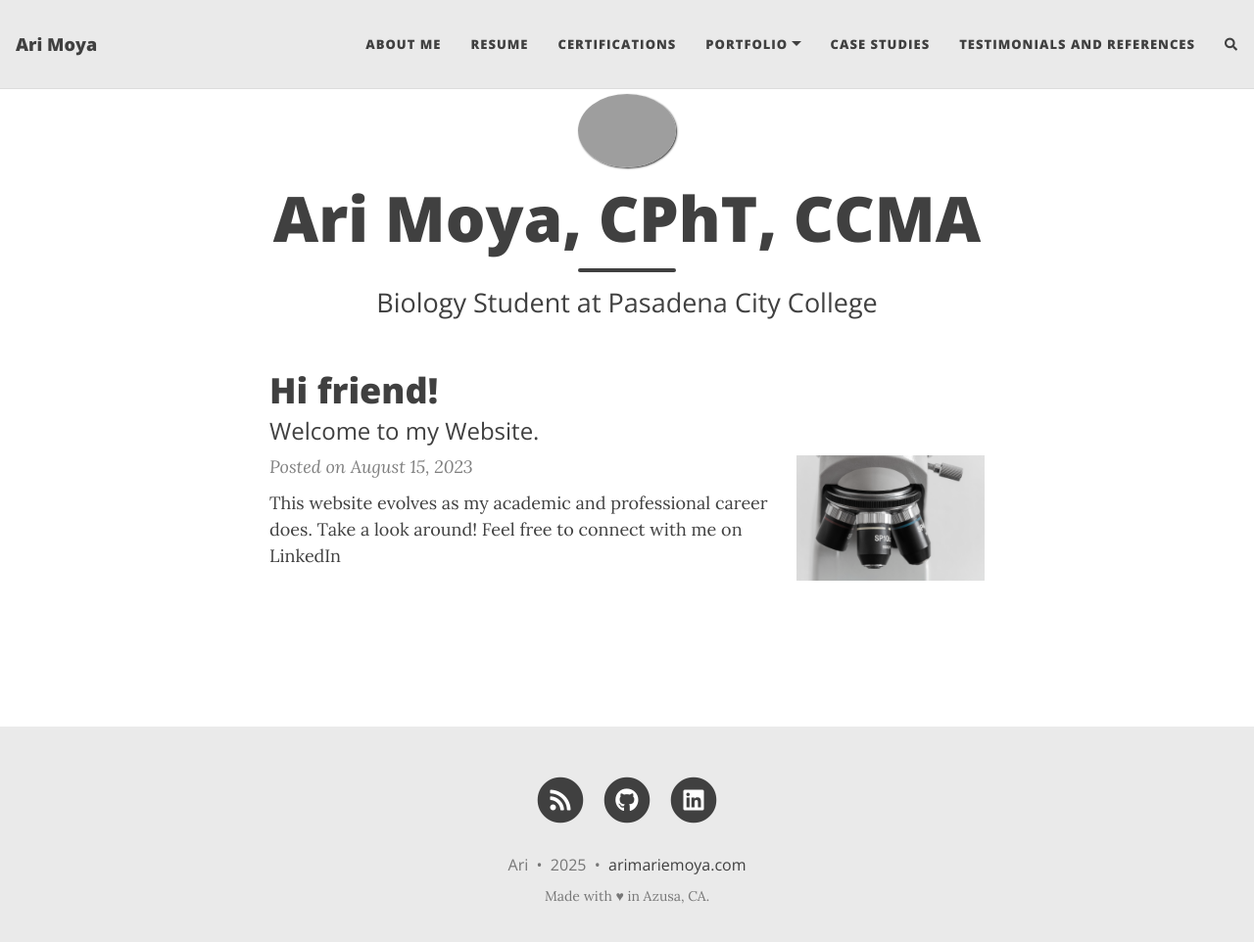
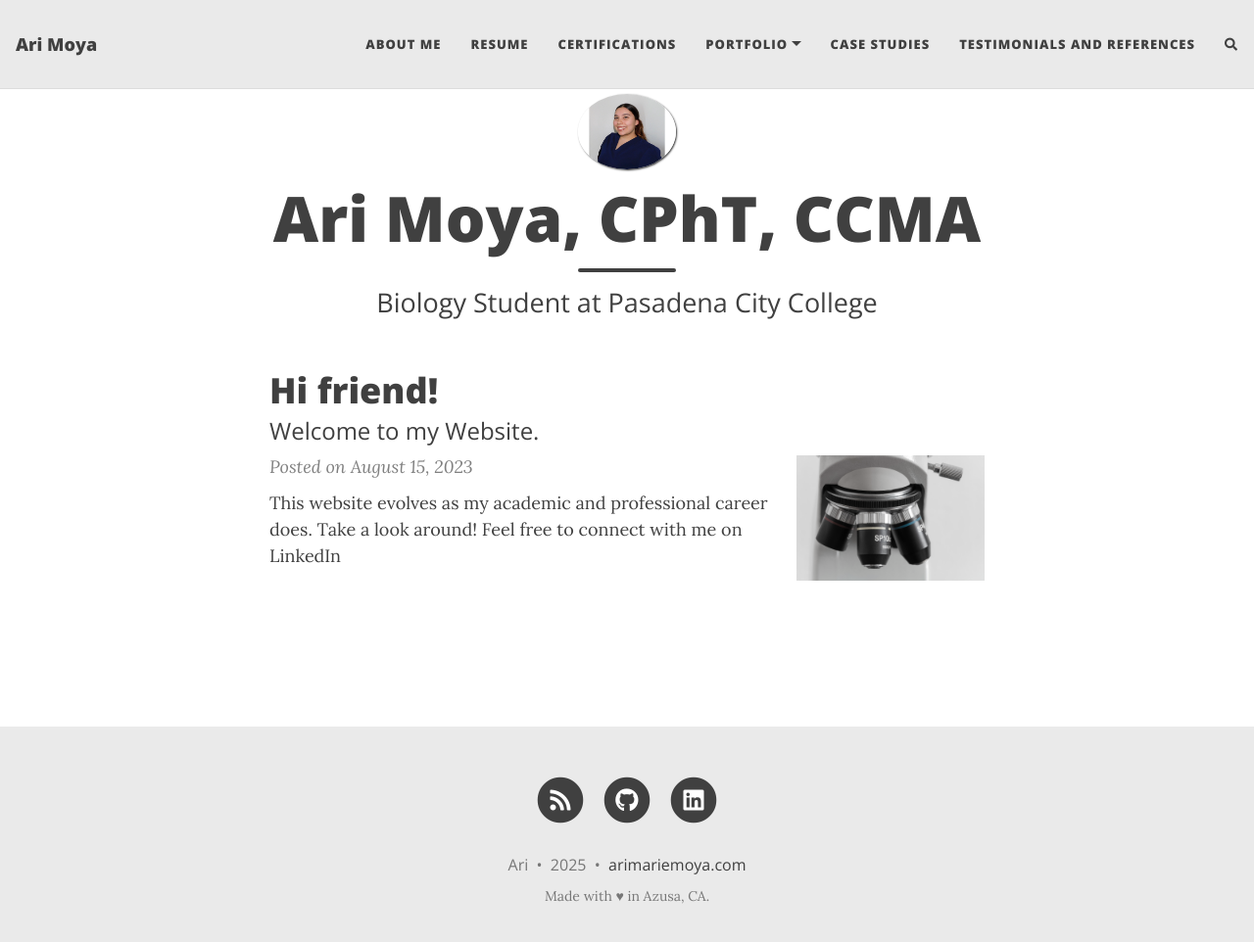
Before and after one commit to aiybusp/aiybusp.github.io, a Jekyll site: the page built from index.html, in a window 1280 px wide and 976 px high. Shown: the top 962 px of the window at 98% size. Built offline with Jekyll 4.4.1, drawn with Linux system fonts in a browser that asks for light colours; nearby versions of some CDN libraries; the list of posts is cut into pages by our own code; comment, search, counter and statistics services are not loaded.

Commit message:
Update _config.yml

```diff
--- a/_config.yml
+++ b/_config.yml
@@ -13,7 +13,7 @@ navbar-links:
   Case Studies: "/case-studies/"
   Testimonials and References: "/testimonials-and-refrences/"
 
-avatar: /assets/img/headshot.2025.png class="avatar"
+avatar: /assets/img/headshot.2025.png
 
 round-avatar: true
 
```
